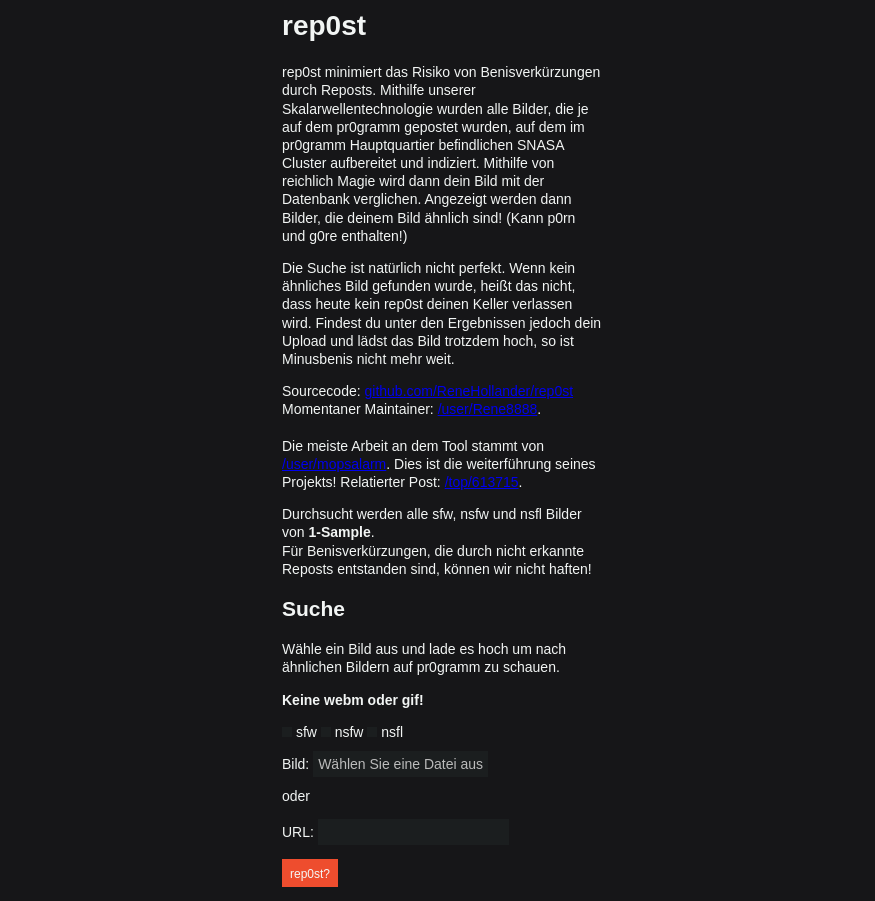
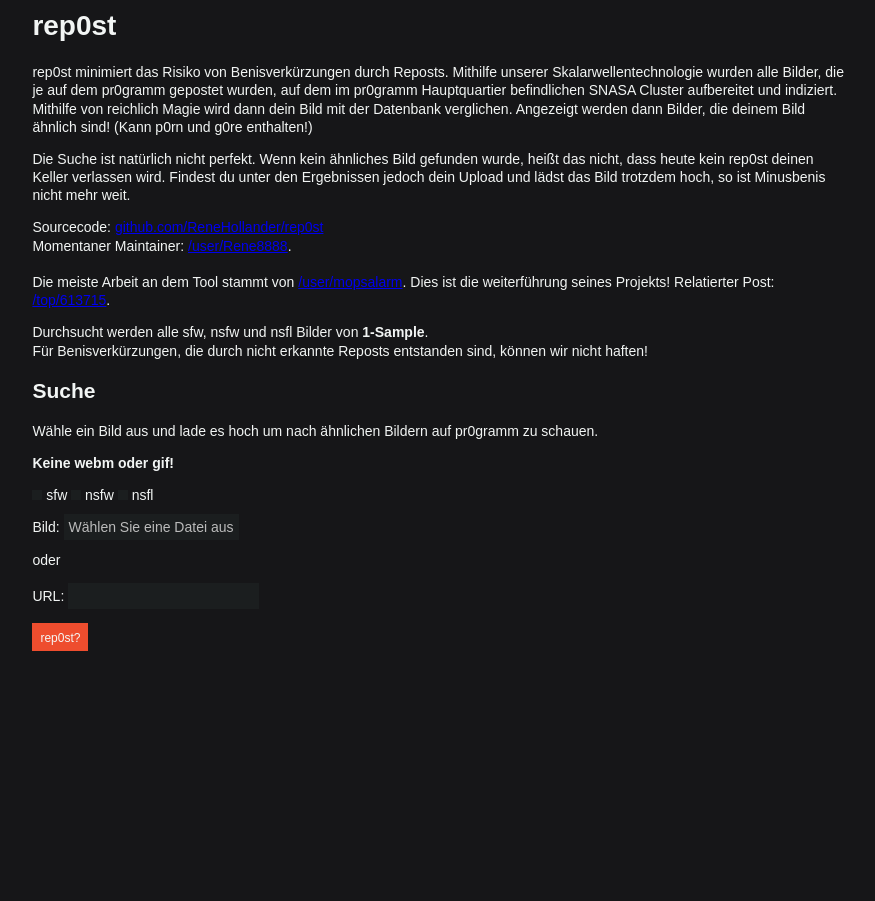
Before and after one commit to ReneHollander/rep0st, a Flask app: template web/templates/index.html in a window 1280 px wide. Shown: the whole page, without its empty margins (198-1073 px from the left). After the commit the page ends 651 px from the top, so only its background shows below. Run offline with Flask 2, Linux system fonts and the light colour scheme; the template is opened without the code that fills it: most values are stand-ins (such as "Sample title", 1, 10 or a date in 2020); parts of the project's set-up code (start-up, migrations or seed data) failed here and were passed over.

Commit message:
Update stylesheet.css

```diff
--- a/web/static/css/stylesheet.css
+++ b/web/static/css/stylesheet.css
@@ -1,21 +1,20 @@
-
 #box_error {
     color: #ccc;
     border: 1px solid #ad0000;
     padding: 20px;
     background-color: #ce2929;
 }
-body{
-    background:#161618;
-    font-family:sans-serif;
-    line-height:1.3;
-    color:#f2f5f4;
-    font-size:14px;
-    padding:0;
-    margin-left:25%;
-    margin-right:25%;
-    min-height:100%;
+
+body {
+    background: #161618;
+    font-family: sans-serif;
+    line-height: 1.3;
+    color: #f2f5f4;
+    font-size: 14px;
+    padding: 0;
+    min-height: 100%;
 }
+
 input[type="submit"] {
     font-weight: normal;
     display: inline-block;
@@ -30,6 +29,7 @@ input[type="submit"] {
     outline: none;
     background-color: #ee4d2e;
 }
+
 input, textarea {
     font-family: sans-serif;
     font-size: 14px;
@@ -42,20 +42,23 @@ input, textarea {
     appearance: none;
     -webkit-appearance: none;
 }
-*{
+
+* {
     -webkit-box-sizing: border-box;
     -moz-box-sizing: border-box;
     box-sizing: border-box;
 }
-.inputfile{
+
+.inputfile {
     width: 0.1px;
-	height: 0.1px;
-	opacity: 0;
-	overflow: hidden;
-	position: absolute;
-	z-index: -1;
+    height: 0.1px;
+    opacity: 0;
+    overflow: hidden;
+    position: absolute;
+    z-index: -1;
 }
-.inputfile + label{
+
+.inputfile + label {
     cursor: pointer;
     font-family: sans-serif;
     font-size: 14px;
@@ -68,7 +71,8 @@ input, textarea {
     appearance: none;
     -webkit-appearance: none;
 }
-.result-list a{
+
+.result-list a {
     display: inline-block;
     background-size: contain;
     overflow: hidden;
@@ -77,19 +81,21 @@ input, textarea {
 body,
 html {
     padding: 0;
-    /*margin: 0;*/
-    margin-left:25%;
-    margin-right:25%;
+    margin-left: 10%;
+    margin-right: 10%;
     text-align: left;
 }
+
 a.lightbox img {
     height: 150px;
     border: 3px solid white;
     box-shadow: 0px 0px 8px rgba(0, 0, 0, .3);
     margin: 94px 20px 20px 20px;
-    */
 }
+
 .lightbox-target {
+    margin-left: -17%;
+    margin-right: -17%;
     position: fixed;
     top: -100%;
     width: 100%;
@@ -102,6 +108,7 @@ a.lightbox img {
     transition: opacity .5s ease-in-out;
     overflow: hidden;
 }
+
 .lightbox-target img {
     margin: auto;
     position: absolute;
@@ -119,6 +126,7 @@ a.lightbox img {
     -o-transition: .5s ease-in-out;
     transition: .5s ease-in-out;
 }
+
 a.lightbox-close {
     display: block;
     width: 50px;
@@ -135,6 +143,7 @@ a.lightbox-close {
     -o-transition: .5s ease-in-out;
     transition: .5s ease-in-out;
 }
+
 a.lightbox-close:before {
     content: "";
     display: block;
@@ -149,6 +158,7 @@ a.lightbox-close:before {
     -o-transform: rotate(45deg);
     transform: rotate(45deg);
 }
+
 a.lightbox-close:after {
     content: "";
     display: block;
@@ -163,15 +173,18 @@ a.lightbox-close:after {
     -o-transform: rotate(-45deg);
     transform: rotate(-45deg);
 }
+
 .lightbox-target:target {
     opacity: 1;
     top: 0;
     bottom: 0;
 }
+
 .lightbox-target:target img {
     max-height: 100%;
     max-width: 100%;
 }
+
 .lightbox-target:target a.lightbox-close {
     top: 0px;
 }
```
